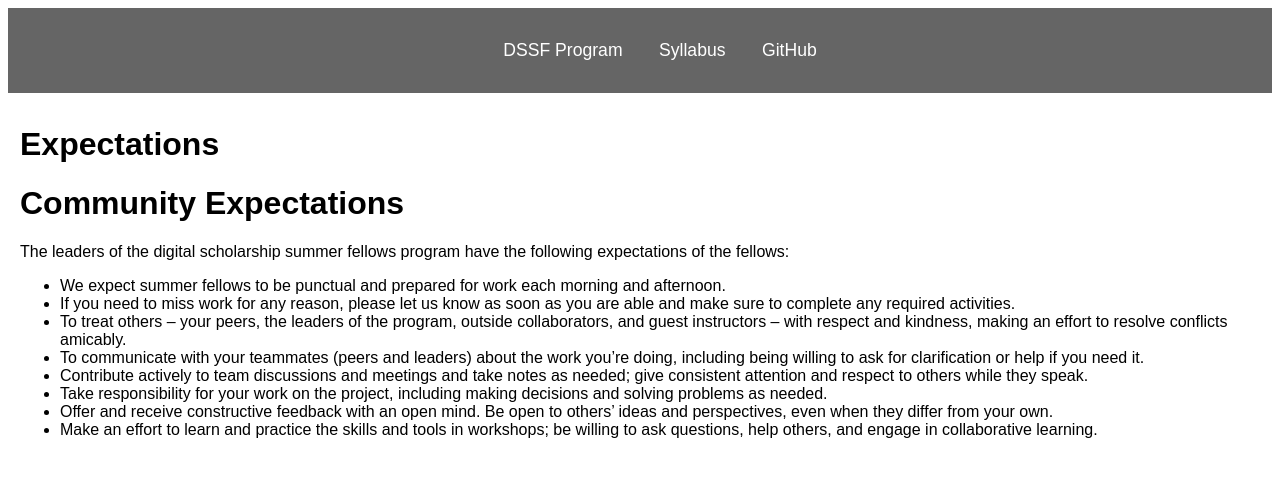
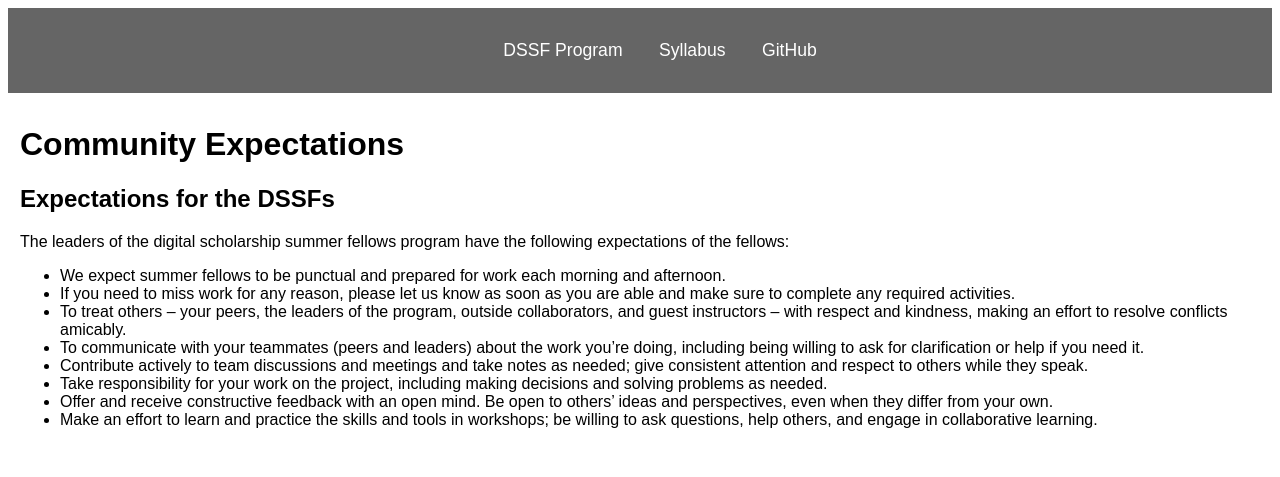
Before and after one commit to digbmc/dssf-syll, a Jekyll site: the page built from expectations.md, in a window 1280 px wide. Shown: the top 477 px of the page. Built offline with Jekyll 4.4.1, drawn with Linux system fonts in a browser that asks for light colours.

Commit message:
updating headers

```diff
--- a/expectations.md
+++ b/expectations.md
@@ -1,9 +1,9 @@
 ---
 layout: default
-title: Expectations
+title: Community Expectations
 ---
 
-# Community Expectations
+## Expectations for the DSSFs
 
 The leaders of the digital scholarship summer fellows program have the following expectations of the fellows:
 
```
